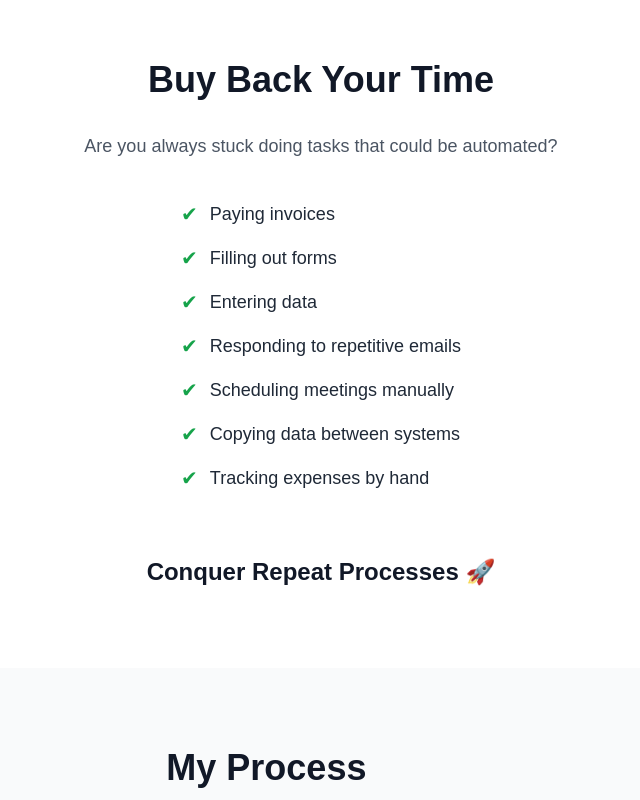
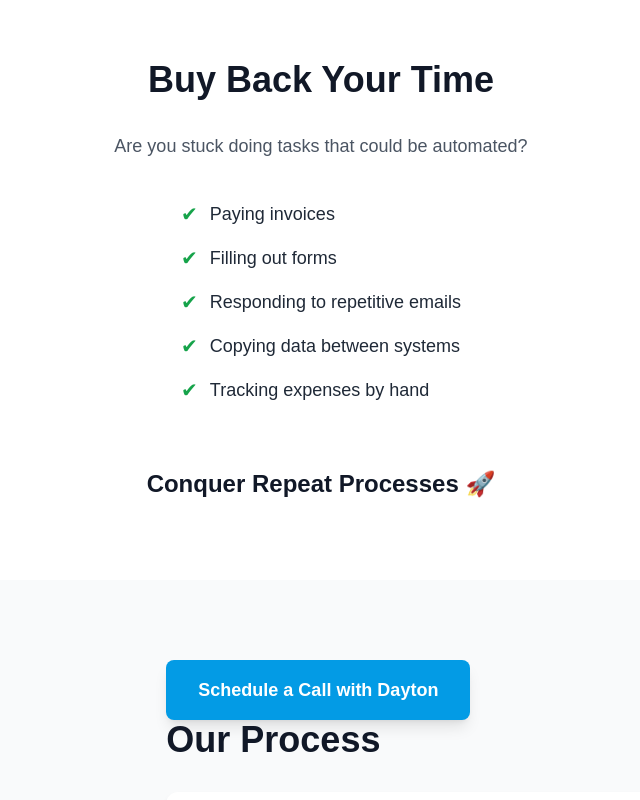
Before and after one commit to Dayton-His-Glory-Alone/daytonr-personalsite, a Next.js app: page / in a window 1280 px wide. Shown: the part 1360-2160 px from the top of the page, without its empty margins (319-959 px from the left). Built offline with nearby package versions, Linux system fonts and the light colour scheme.

Commit message:
Update page.tsx

```diff
--- a/app/page.tsx
+++ b/app/page.tsx
@@ -12,9 +12,7 @@
   const automationTasks = [
     "Paying invoices",
     "Filling out forms",
-    "Entering data",
     "Responding to repetitive emails",
-    "Scheduling meetings manually",
     "Copying data between systems",
     "Tracking expenses by hand",
   ];
@@ -233,7 +231,7 @@
           </motion.h2>
 
           <p className="text-lg text-gray-600 mb-10">
-            Are you always stuck doing tasks that could be automated?
+            Are you stuck doing tasks that could be automated?
           </p>
 
           <ul className="text-left inline-block space-y-4">
@@ -276,7 +274,7 @@
               alt="Dayton Profile"
               width={300}
               height={300}
-              className="rounded-2xl shadow-lg"
+              className="rounded-2xl"
             />
           </motion.div>
 
@@ -286,8 +284,16 @@
             initial={{ opacity: 0, x: 30 }}
             animate={{ opacity: 1, x: 0 }}
           >
+            <a
+  href="https://calendar.app.google/9QHdAtmbYtDjjcDM9"
+  target="_blank"
+  rel="noopener noreferrer"
+  className="inline-block bg-[#039BE5] text-white px-8 py-4 rounded-lg shadow-lg hover:bg-[#0288d1] transition font-semibold text-lg"
+>
+  Schedule a Call with Dayton
+</a>
             <h2 className="text-4xl font-bold mb-8 text-gray-900 text-center lg:text-left">
-              My Process
+              Our Process
             </h2>
 
             <div className="space-y-8">
```
